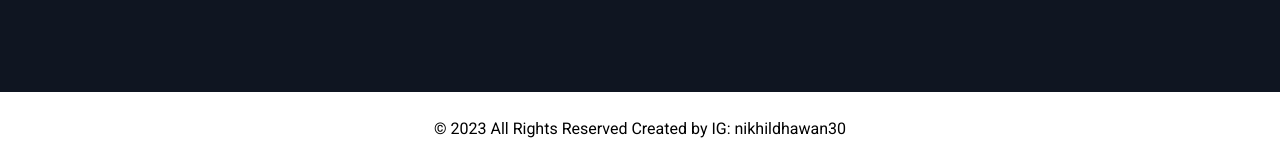
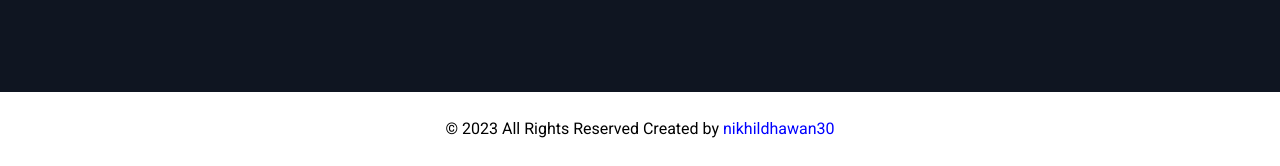
Before and after one commit to tushargupta078611/the_trend, a plain HTML site: page index.html in a window 1280 px wide. Shown: the part 2615-2781 px from the top of the page. Drawn offline with nearby package versions, Linux system fonts and the light colour scheme.

Commit message:
index.html

```diff
--- a/index.html
+++ b/index.html
@@ -485,7 +485,7 @@
     <div class="container">
       <p>
         &copy; <span id="displayYear"></span> All Rights Reserved Created by
-        <a href="https://www.instagram.com/nikhildhawan30/"> IG: nikhildhawan30</a>
+        <span style="color: blue;"><a href="https://www.instagram.com/nikhildhawan30/" target="_blank">nikhildhawan30</a></span>
       </p>
     </div>
   </section>
```
